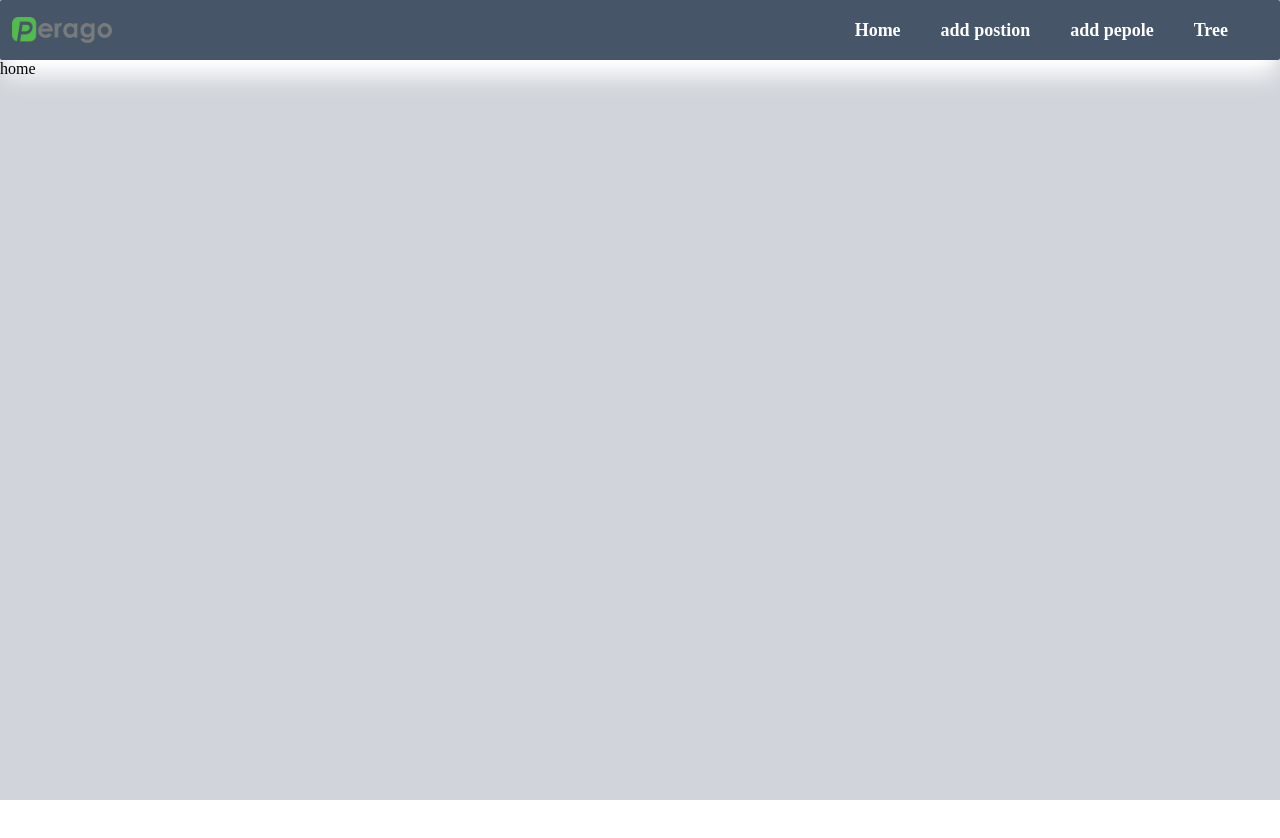
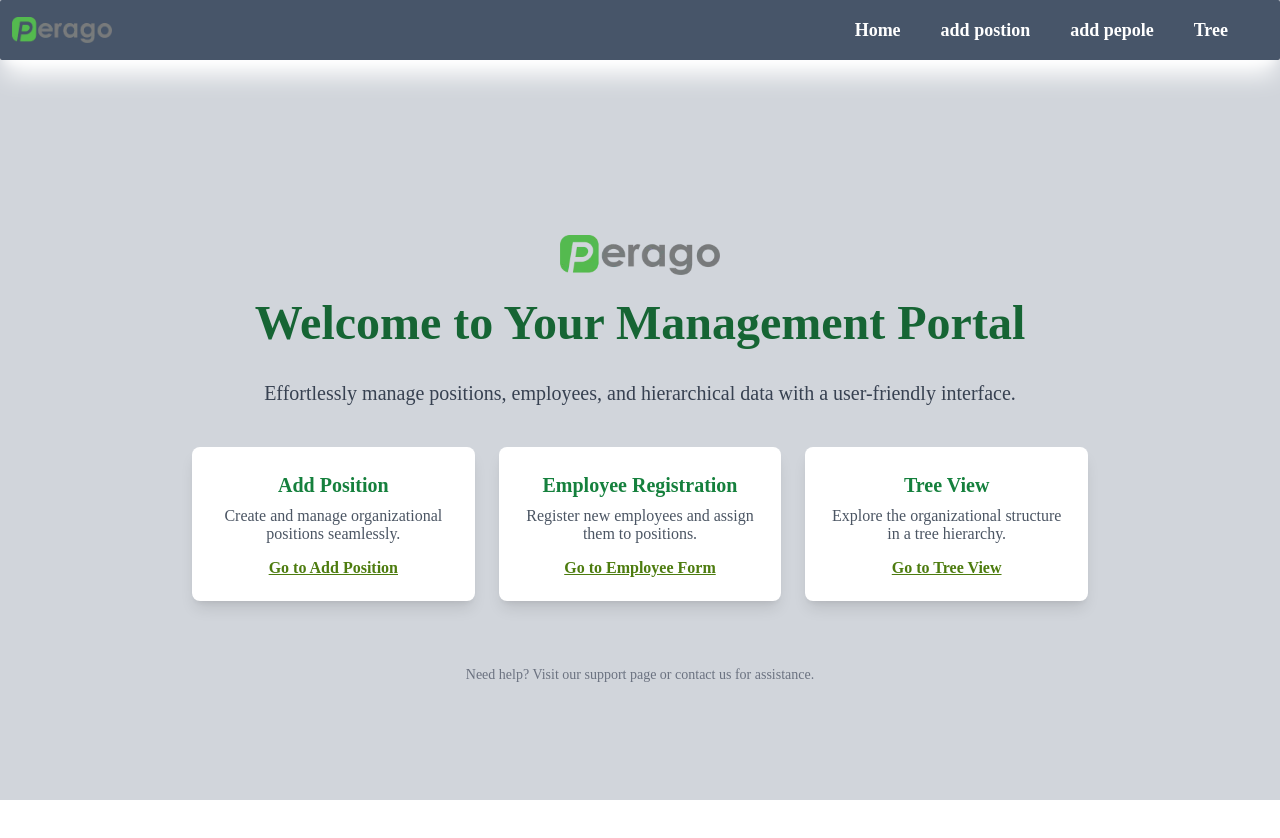
Before and after one commit to Fuadseid/pis-employee-hierarchy, a React (Vite) app: page / in a window 1280 px wide. Shown: the top 838 px of the page. Before the commit the page ends 800 px from the top, so only its background shows below. Built offline with nearby package versions, Linux system fonts and the light colour scheme.

Commit message:
Adding Home page with navigation to other pages and improved UI

```diff
--- a/src/pages/Home.jsx
+++ b/src/pages/Home.jsx
@@ -1,7 +1,109 @@
 import React from "react";
+import { Link } from "react-router-dom";
+import { motion } from "framer-motion";
 
 const Home = () => {
-  return <div>home</div>;
+  return (
+    <div className="bg-gradient-to-br from-green-100 via-lime-200 to-green-300 min-h-screen flex flex-col items-center justify-center p-6">
+      <motion.img
+        initial={{ scale: 0 }}
+        animate={{ scale: 1 }}
+        transition={{ duration: 1.2, ease: "easeOut" }}
+        src="/images/perago2.webp"
+        alt="LOGO"
+        className="w-40 mb-6"
+      />
+
+      <motion.h1
+        initial={{ opacity: 0, y: -50 }}
+        animate={{ opacity: 1, y: 0 }}
+        transition={{ duration: 1 }}
+        className="text-4xl md:text-5xl font-bold text-green-800 text-center mb-8"
+      >
+        Welcome to Your Management Portal
+      </motion.h1>
+
+      <motion.p
+        initial={{ opacity: 0 }}
+        animate={{ opacity: 1 }}
+        transition={{ duration: 1.5 }}
+        className="text-lg md:text-xl text-gray-700 text-center mb-10"
+      >
+        Effortlessly manage positions, employees, and hierarchical data with a
+        user-friendly interface.
+      </motion.p>
+
+      <div className="grid grid-cols-1 md:grid-cols-3 gap-6 w-full max-w-4xl">
+        <motion.div
+          whileHover={{ scale: 1.05 }}
+          whileTap={{ scale: 0.95 }}
+          className="bg-white shadow-lg rounded-lg p-6 text-center transform transition duration-500 hover:shadow-xl"
+        >
+          <h3 className="text-xl font-semibold text-green-700 mb-2">
+            Add Position
+          </h3>
+          <p className="text-gray-600 mb-4">
+            Create and manage organizational positions seamlessly.
+          </p>
+          <Link
+            to="/add-postion"
+            className="text-lime-700 font-semibold hover:text-lime-900"
+          >
+            Go to Add Position
+          </Link>
+        </motion.div>
+
+        <motion.div
+          whileHover={{ scale: 1.05 }}
+          whileTap={{ scale: 0.95 }}
+          className="bg-white shadow-lg rounded-lg p-6 text-center transform transition duration-500 hover:shadow-xl"
+        >
+          <h3 className="text-xl font-semibold text-green-700 mb-2">
+            Employee Registration
+          </h3>
+          <p className="text-gray-600 mb-4">
+            Register new employees and assign them to positions.
+          </p>
+          <Link
+            to="/form"
+            className="text-lime-700 font-semibold hover:text-lime-900"
+          >
+            Go to Employee Form
+          </Link>
+        </motion.div>
+
+        <motion.div
+          whileHover={{ scale: 1.05 }}
+          whileTap={{ scale: 0.95 }}
+          className="bg-white shadow-lg rounded-lg p-6 text-center transform transition duration-500 hover:shadow-xl"
+        >
+          <h3 className="text-xl font-semibold text-green-700 mb-2">
+            Tree View
+          </h3>
+          <p className="text-gray-600 mb-4">
+            Explore the organizational structure in a tree hierarchy.
+          </p>
+          <Link
+            to="/treeview"
+            className="text-lime-700 font-semibold hover:text-lime-900"
+          >
+            Go to Tree View
+          </Link>
+        </motion.div>
+      </div>
+
+      <motion.div
+        initial={{ opacity: 0, y: 50 }}
+        animate={{ opacity: 1, y: 0 }}
+        transition={{ duration: 1.5 }}
+        className="mt-16 text-center"
+      >
+        <p className="text-gray-500 text-sm">
+          Need help? Visit our support page or contact us for assistance.
+        </p>
+      </motion.div>
+    </div>
+  );
 };
 
 export default Home;
```
